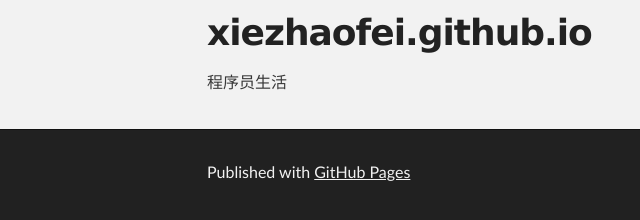
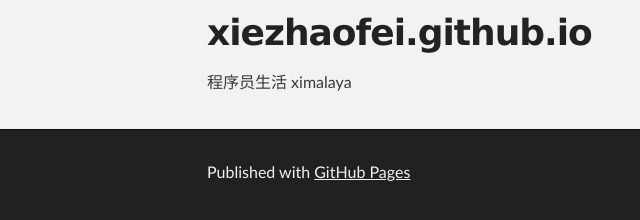
Before and after one commit to xiezhaofei/xiezhaofei.github.io, a plain HTML site: page index.html in a window 1280 px wide. Shown: the part 254-474 px from the top of the page, 113-753 px from the left. Drawn offline with Linux system fonts and the light colour scheme.

Commit message:
Replace master branch with page content via GitHub

```diff
--- a/index.html
+++ b/index.html
@@ -30,7 +30,8 @@
         <h1>
 <a id="xiezhaofeigithubio" class="anchor" href="#xiezhaofeigithubio" aria-hidden="true"><span aria-hidden="true" class="octicon octicon-link"></span></a>xiezhaofei.github.io</h1>
 
-<p>程序员生活</p>
+<p>程序员生活
+ximalaya</p>
       </section>
     </div>
 
--- a/params.json
+++ b/params.json
@@ -1,6 +1,6 @@
 {
   "name": "Xiezhaofei.GitHub.io",
   "tagline": "程序员生活",
-  "body": "# xiezhaofei.github.io\r\n程序员生活\r\n",
+  "body": "# xiezhaofei.github.io\r\n程序员生活\r\nximalaya<xiezhaofei.github.io/ximalaya/>\r\n",
   "note": "Don't delete this file! It's used internally to help with page regeneration."
 }
```
